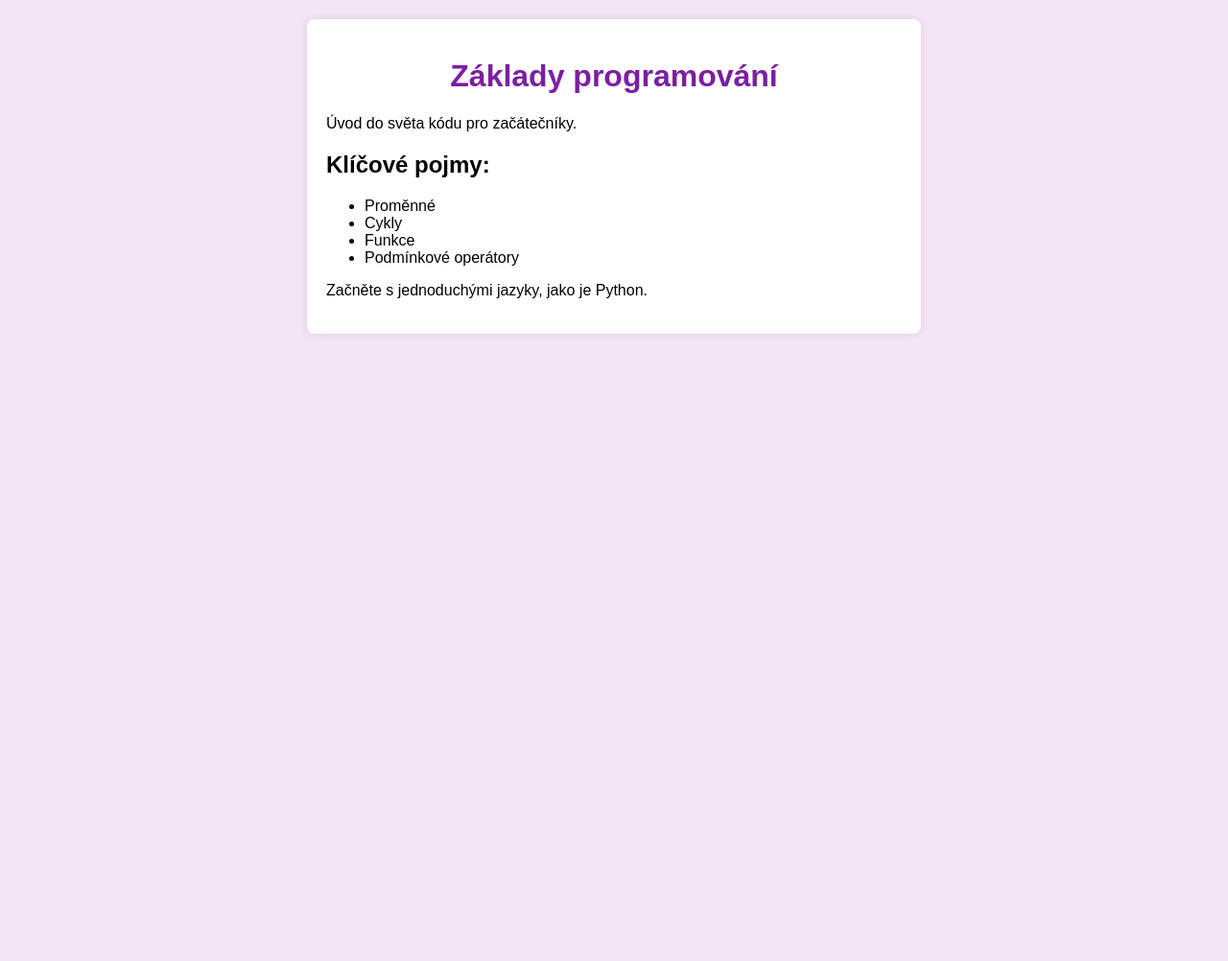
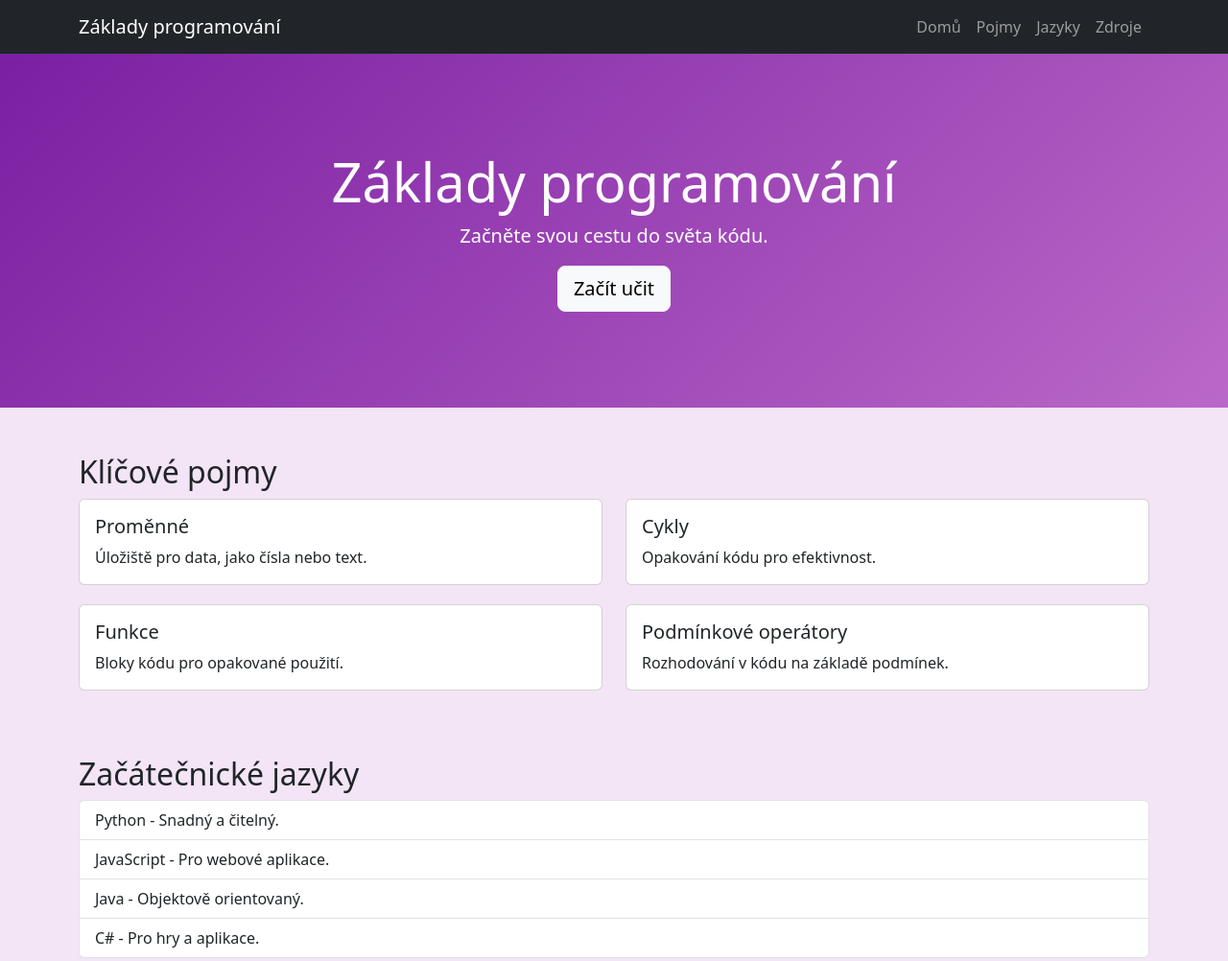
Before and after one commit to rodignil-gif/programming-basics-site, a plain HTML site: page index.html in a window 1280 px wide. Shown: the top 1002 px of the page at 96% size. Before the commit the page ends 800 px from the top, so only its background shows below. Drawn offline with nearby package versions, Linux system fonts and the light colour scheme.

Commit message:
Enhance site with Bootstrap, navigation, expanded concepts, languages, resources, and localization note

```diff
--- a/index.html
+++ b/index.html
@@ -4,25 +4,106 @@
     <meta charset="UTF-8">
     <meta name="viewport" content="width=device-width, initial-scale=1.0">
     <title>Základy programování</title>
+    <link href="https://cdn.jsdelivr.net/npm/bootstrap@5.3.0/dist/css/bootstrap.min.css" rel="stylesheet">
     <style>
-        body { font-family: Arial, sans-serif; margin: 20px; background-color: #f3e5f5; }
-        h1 { color: #7b1fa2; text-align: center; }
-        .container { max-width: 600px; margin: 0 auto; background: white; padding: 20px; border-radius: 8px; box-shadow: 0 0 10px rgba(0,0,0,0.1); }
-        ul { margin: 10px 0; }
+        body { background-color: #f3e5f5; }
+        .hero { background: linear-gradient(135deg, #7b1fa2 0%, #ba68c8 100%); color: white; padding: 100px 0; }
+        .concept-card { margin-bottom: 20px; }
     </style>
 </head>
 <body>
-    <div class="container">
-        <h1>Základy programování</h1>
-        <p>Úvod do světa kódu pro začátečníky.</p>
-        <h2>Klíčové pojmy:</h2>
-        <ul>
-            <li>Proměnné</li>
-            <li>Cykly</li>
-            <li>Funkce</li>
-            <li>Podmínkové operátory</li>
-        </ul>
-        <p>Začněte s jednoduchými jazyky, jako je Python.</p>
+    <nav class="navbar navbar-expand-lg navbar-dark bg-dark">
+        <div class="container">
+            <a class="navbar-brand" href="#">Základy programování</a>
+            <button class="navbar-toggler" type="button" data-bs-toggle="collapse" data-bs-target="#navbarNav">
+                <span class="navbar-toggler-icon"></span>
+            </button>
+            <div class="collapse navbar-collapse" id="navbarNav">
+                <ul class="navbar-nav ms-auto">
+                    <li class="nav-item"><a class="nav-link" href="#home">Domů</a></li>
+                    <li class="nav-item"><a class="nav-link" href="#concepts">Pojmy</a></li>
+                    <li class="nav-item"><a class="nav-link" href="#languages">Jazyky</a></li>
+                    <li class="nav-item"><a class="nav-link" href="#resources">Zdroje</a></li>
+                </ul>
+            </div>
+        </div>
+    </nav>
+
+    <section id="home" class="hero text-center">
+        <div class="container">
+            <h1 class="display-4">Základy programování</h1>
+            <p class="lead">Začněte svou cestu do světa kódu.</p>
+            <a href="#concepts" class="btn btn-light btn-lg">Začít učit</a>
+        </div>
+    </section>
+
+    <div class="container my-5">
+        <section id="concepts">
+            <h2>Klíčové pojmy</h2>
+            <div class="row">
+                <div class="col-md-6">
+                    <div class="card concept-card">
+                        <div class="card-body">
+                            <h5 class="card-title">Proměnné</h5>
+                            <p class="card-text">Úložiště pro data, jako čísla nebo text.</p>
+                        </div>
+                    </div>
+                </div>
+                <div class="col-md-6">
+                    <div class="card concept-card">
+                        <div class="card-body">
+                            <h5 class="card-title">Cykly</h5>
+                            <p class="card-text">Opakování kódu pro efektivnost.</p>
+                        </div>
+                    </div>
+                </div>
+                <div class="col-md-6">
+                    <div class="card concept-card">
+                        <div class="card-body">
+                            <h5 class="card-title">Funkce</h5>
+                            <p class="card-text">Bloky kódu pro opakované použití.</p>
+                        </div>
+                    </div>
+                </div>
+                <div class="col-md-6">
+                    <div class="card concept-card">
+                        <div class="card-body">
+                            <h5 class="card-title">Podmínkové operátory</h5>
+                            <p class="card-text">Rozhodování v kódu na základě podmínek.</p>
+                        </div>
+                    </div>
+                </div>
+            </div>
+        </section>
+
+        <section id="languages" class="my-5">
+            <h2>Začátečnické jazyky</h2>
+            <ul class="list-group">
+                <li class="list-group-item">Python - Snadný a čitelný.</li>
+                <li class="list-group-item">JavaScript - Pro webové aplikace.</li>
+                <li class="list-group-item">Java - Objektově orientovaný.</li>
+                <li class="list-group-item">C# - Pro hry a aplikace.</li>
+            </ul>
+        </section>
+
+        <section id="resources">
+            <h2>Zdroje pro učení</h2>
+            <ul class="list-group list-group-flush">
+                <li class="list-group-item">Codecademy - Interaktivní kurzy.</li>
+                <li class="list-group-item">freeCodeCamp - Bezplatné kurzy.</li>
+                <li class="list-group-item">Khan Academy - Základy matematiky a programování.</li>
+                <li class="list-group-item">Stack Overflow - Komunita pro otázky.</li>
+            </ul>
+            <div class="alert alert-info">
+                <strong>Lokalizace:</strong> Tutoriály v češtině dostupné na českých webech jako ITnetwork.
+            </div>
+        </section>
     </div>
+
+    <footer class="bg-dark text-white text-center py-3">
+        <p>&copy; 2026 Základy programování. Pro začátečníky.</p>
+    </footer>
+
+    <script src="https://cdn.jsdelivr.net/npm/bootstrap@5.3.0/dist/js/bootstrap.bundle.min.js"></script>
 </body>
 </html>
```
